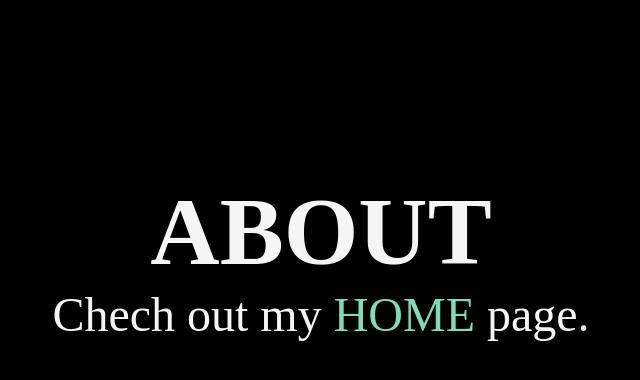
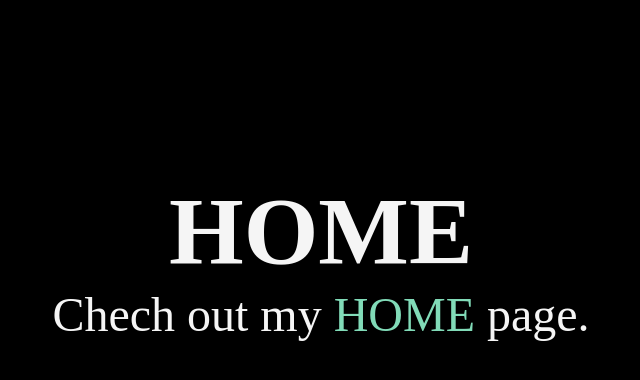
Before and after one commit to johnaljennegalos/Sandbox, a Django app: page / in a window 1280 px wide. Shown: the part 181-561 px from the top of the page, without its empty margins (319-959 px from the left). Run offline with Django 5.2, Linux system fonts and the light colour scheme.

Commit message:
fix the routing abnd understand

```diff
--- a/templates/home.html
+++ b/templates/home.html
@@ -5,6 +5,6 @@
 {% endblock %}
 
 {% block content %}
-    <h1>ABOUT</h1>
+    <h1>HOME</h1>
     <p>Chech out my <a href="/">HOME</a> page.</p>
 {% endblock %}
--- a/templates/layout.html
+++ b/templates/layout.html
@@ -18,7 +18,7 @@
     <nav>
         <a href="/">🏠</a>
         <a href="/about">🆎</a>
-        <a href="/">📰</a>
+        <a href="/posts">📰</a>
     </nav>
 
     <main>
```
